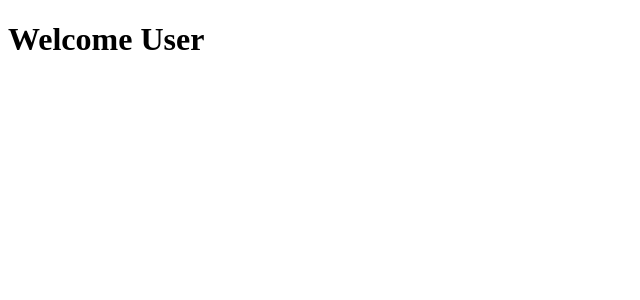
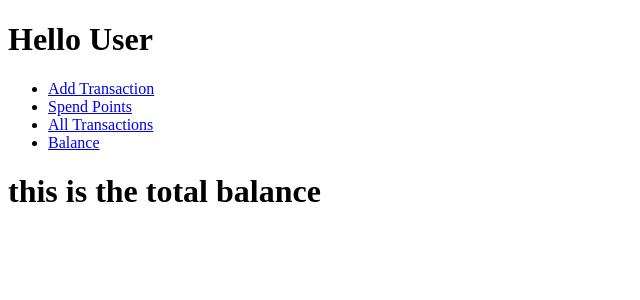
Before and after one commit to ivnicolas/fetch-rewards-coding-challenge, a React (Create React App) app: page / in a window 1280 px wide. Shown: the top 300 px of the page, without its empty margins (0-640 px from the left). Built offline with nearby package versions, Linux system fonts and the light colour scheme.

Commit message:
made routes

```diff
--- a/src/App.js
+++ b/src/App.js
@@ -1,11 +1,17 @@
 import './App.css';
 import React, { Component } from 'react';
+import NavBar from './components/NavBar';
+import Routes from './components/Routes';
+
+
 
 class App extends Component {
   render() {
     return (
       <div>
-         <h1>Welcome User</h1>
+        <h1> Hello User </h1>
+        <NavBar/>
+        <Routes/>
       </div>
     );
   }
--- /dev/null
+++ b/src/components/NavBar.js
@@ -0,0 +1,19 @@
+import React from 'react';
+
+const navBar = () => {
+    return (
+        <nav>
+            <ul>
+                <li><a href="/add-transaction">Add Transaction</a></li>
+                <li><a href="/spend-points">Spend Points</a></li>
+                <li><a href="/all-transactions">All Transactions</a></li>
+                <li><a href="/">Balance</a></li>
+            </ul>
+
+        </nav>
+    );
+};
+
+export default navBar;
+
+<a className="nav-link" href="/new-post" style={{color: 'white'}}>Create Post</a>
--- a/src/components/Routes.js
+++ b/src/components/Routes.js
@@ -1,20 +1,22 @@
 import React from 'react';
-import { Route, Switch} from 'react-router';
+import { BrowserRouter, Route, Switch } from 'react-router-dom';
+
 
 import Balance from './Balance'
-import addTransaction from './addTransaction'
-import spendPoints from './spendPoints'
-import allTransactions from './allTransactions'
+import AddTransaction from './AddTransaction'
+import SpendPoints from './SpendPoints'
+import AllTransactions from './AllTransactions'
 
 const Routes = () => {
     return (
-        <Switch>
-            <Route exact path ='/' component={Balance}/>
-            <Route exact path ='/add-transaction' component={addTransaction}/>
-            <Route exact path ='/spend-points' component={spendPoints}/>
-            <Route exact path ='/all-transactions' component={allTransactions}/>
-
-        </Switch>
+        <BrowserRouter>
+            <Switch>
+                <Route exact path ='/' component={Balance}/>
+                <Route exact path ='/add-transaction' component={AddTransaction}/>
+                <Route exact path ='/spend-points' component={SpendPoints}/>
+                <Route exact path ='/all-transactions' component={AllTransactions}/>
+            </Switch>
+        </BrowserRouter>
     );
 };
 
```
Also changed, not shown: 2 other files (tests, documents, lock files or other folders).
